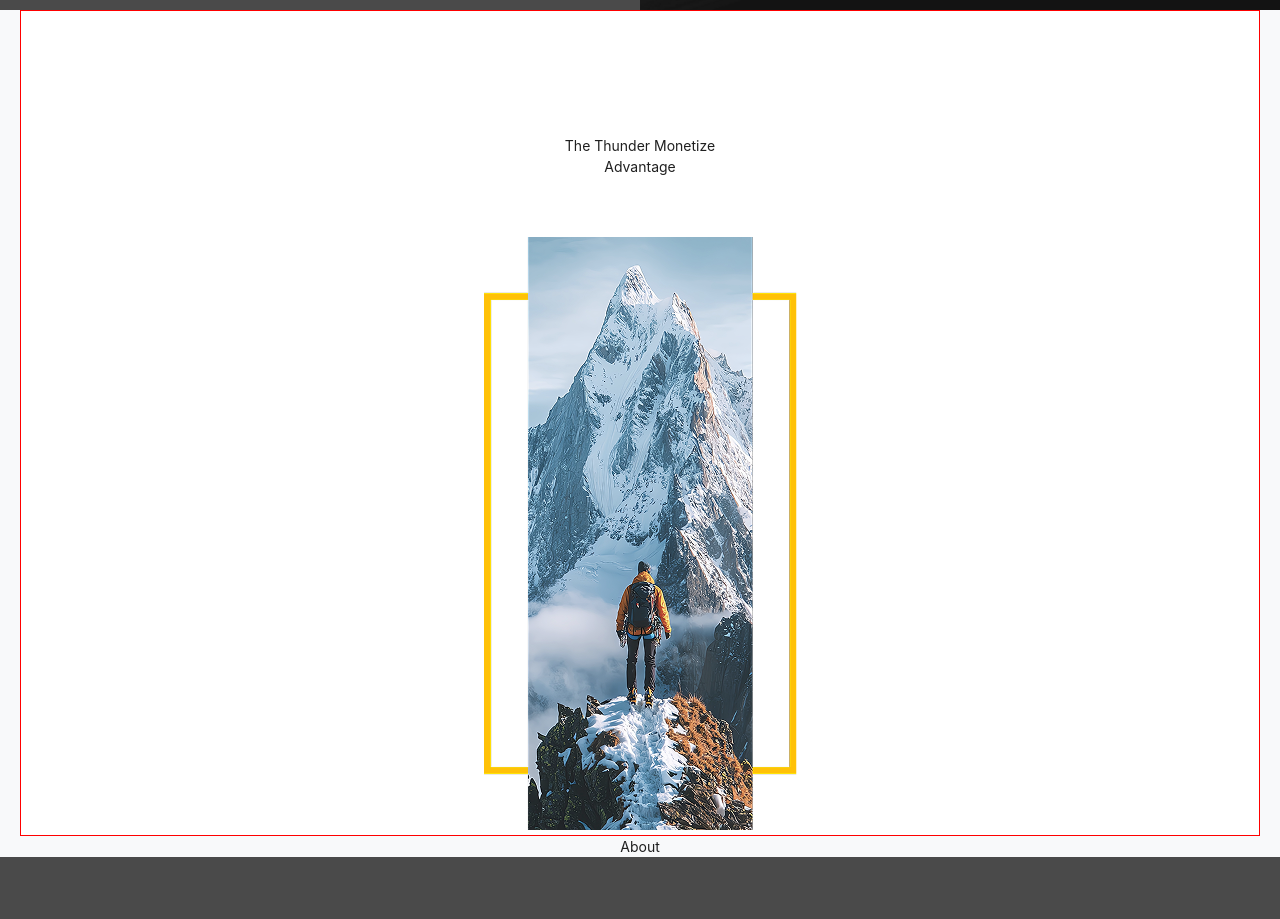
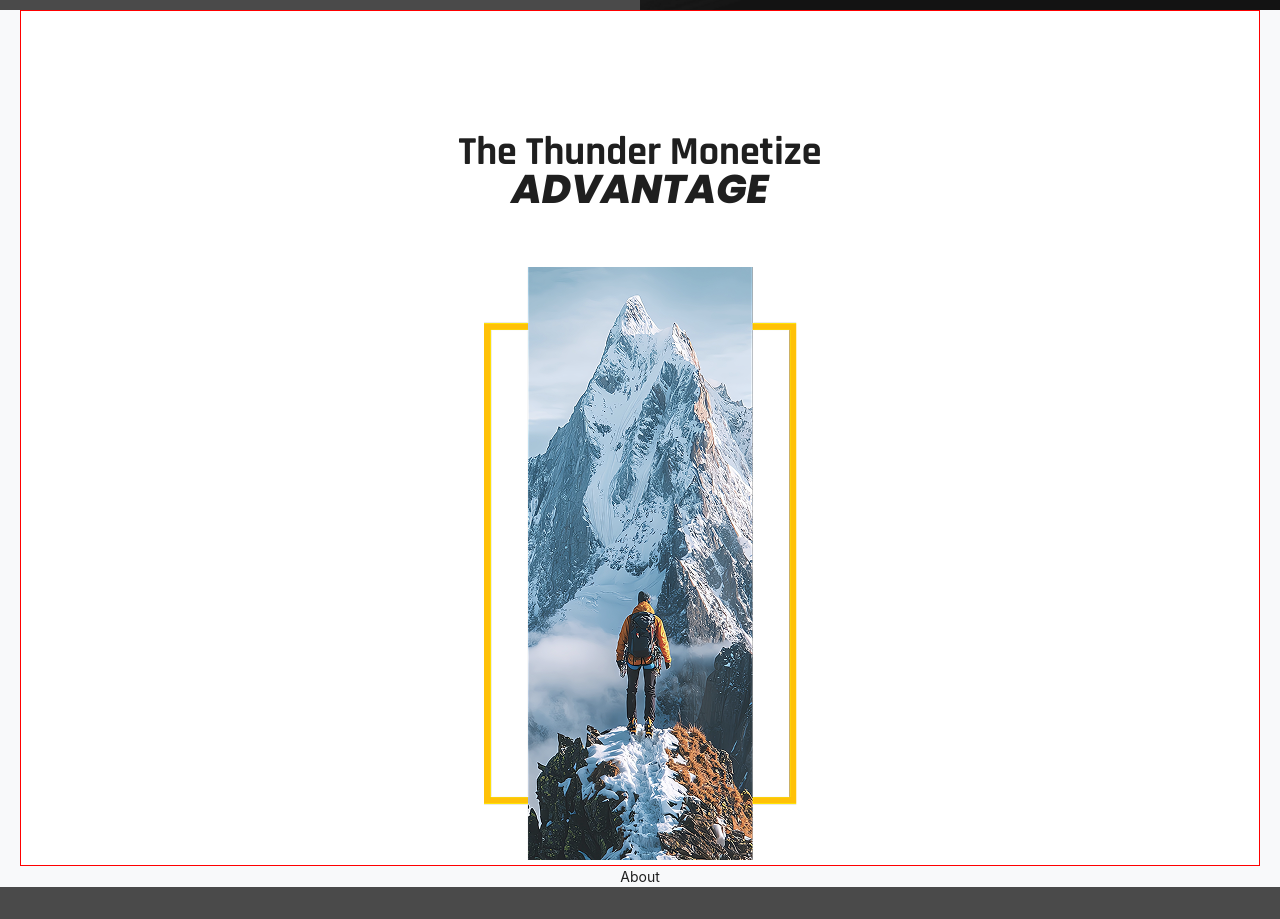
Before and after one commit to jwong65/vite-react-site, a React (Vite) app: page /about in a window 1280 px wide. Shown: the part 940-1859 px from the top of the page. Built offline with nearby package versions, Linux system fonts and the light colour scheme.

Commit message:
Added styling to the header of content

```diff
--- a/src/pages/about.css
+++ b/src/pages/about.css
@@ -152,3 +152,22 @@
     margin-bottom: 60px;
     width:100%;
 }
+.content-header{
+    font-family: 'Rajdhani', sans-serif;
+    font-weight: 700;
+    font-size: 40px;
+    line-height: 90%;
+    letter-spacing: 0%;
+    text-align: center;
+    text-transform: capitalize;
+}
+.content-sub-header{
+    font-family: 'Poppins', sans-serif;
+    font-weight: 800;
+    font-style: italic;
+    font-size: 40px;
+    line-height: 90%;
+    letter-spacing: 0%;
+    text-align: center;
+    text-transform: uppercase;
+}
```
